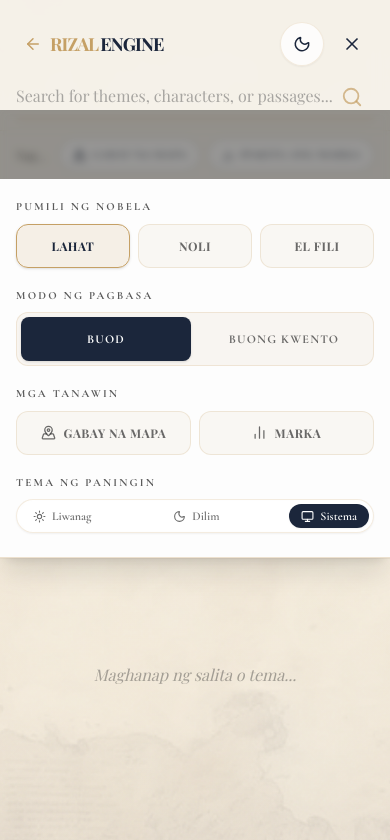
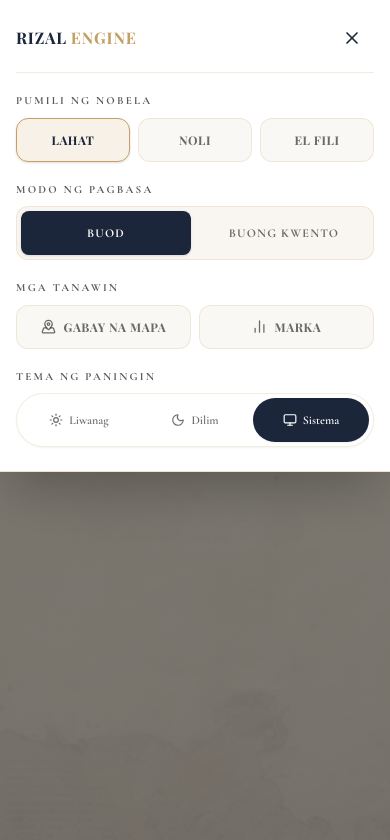
Before and after one commit to mematello/Rizal-Thematic-Exploration, a Next.js app in the folder frontend/: page /search in a window 390 px wide. Both pictures are taken after a click on the button 352 px from the left and 44 px from the top of the page. Shown: the top 840 px of the page. Built offline with nearby package versions, Linux system fonts and the light colour scheme.

Commit message:
fix(ui-polish-4): modal novel dark theme scoping, mobile drawer stacking, and search subheader icon collapse

```diff
--- a/frontend/app/globals.css
+++ b/frontend/app/globals.css
@@ -96,6 +96,17 @@ html.dark,
     --map-card-arrow: rgba(27, 38, 59, 0.25);
     --map-card-accent: #C5A065;
     --map-card-title-hover: #C5A065;
+    /* Modal Tokens */
+    --modal-shell-bg: #F7F3EB;
+    --modal-header-bg: #EFE9DC;
+    --modal-canvas-bg: #FDFBF7;
+    --modal-sidebar-bg: rgba(245, 242, 235, 0.5);
+    --modal-card-bg: #FFFFFF;
+    --modal-card-border: rgba(197, 160, 101, 0.2);
+    --modal-sub-bar-bg: rgba(239, 233, 220, 0.5);
+    --modal-button-bg: #FFFFFF;
+    --modal-border: rgba(197, 160, 101, 0.15);
+    --modal-definition-bg: rgba(197, 160, 101, 0.1);
 }
 
 html.dark [data-novel="noli"],
@@ -122,6 +133,17 @@ html.dark [data-novel="noli"],
     --map-card-arrow: rgba(232, 201, 122, 0.45);
     --map-card-accent: #E8C97A;
     --map-card-title-hover: #E8C97A;
+    /* Modal Dark Tokens (Midnight Navy family) */
+    --modal-shell-bg: #121A28;
+    --modal-header-bg: #151E2E;
+    --modal-canvas-bg: #0D1424;
+    --modal-sidebar-bg: #121A28;
+    --modal-card-bg: #1B2433;
+    --modal-card-border: rgba(232, 201, 122, 0.25);
+    --modal-sub-bar-bg: rgba(18, 26, 40, 0.8);
+    --modal-button-bg: #1B2433;
+    --modal-border: rgba(232, 201, 122, 0.25);
+    --modal-definition-bg: rgba(0, 0, 0, 0.4);
 }
 
 [data-novel="fili"] {
@@ -146,6 +168,17 @@ html.dark [data-novel="noli"],
     --map-card-arrow: rgba(141, 45, 45, 0.25);
     --map-card-accent: #8D2D2D;
     --map-card-title-hover: #8D2D2D;
+    /* Modal Tokens */
+    --modal-shell-bg: #EAE3D5;
+    --modal-header-bg: #E2D7C5;
+    --modal-canvas-bg: #FDFBF7;
+    --modal-sidebar-bg: rgba(234, 227, 213, 0.5);
+    --modal-card-bg: #FFFFFF;
+    --modal-card-border: rgba(141, 45, 45, 0.2);
+    --modal-sub-bar-bg: rgba(226, 215, 197, 0.5);
+    --modal-button-bg: #FFFFFF;
+    --modal-border: rgba(141, 45, 45, 0.15);
+    --modal-definition-bg: rgba(141, 45, 45, 0.1);
 }
 
 html.dark [data-novel="fili"],
@@ -173,6 +206,17 @@ html.dark [data-novel="fili"],
     --map-card-arrow: rgba(224, 108, 117, 0.45);
     --map-card-accent: #E06C75;
     --map-card-title-hover: #E06C75;
+    /* Modal Dark Tokens (Wine/Charcoal #180D0E / #1A0C0E / #1E0F11 / #140A0C family & rose-gold borders) */
+    --modal-shell-bg: #1A0C0E;
+    --modal-header-bg: #1E0F11;
+    --modal-canvas-bg: #140A0C;
+    --modal-sidebar-bg: #1A0C0E;
+    --modal-card-bg: #261215;
+    --modal-card-border: rgba(224, 108, 117, 0.25);
+    --modal-sub-bar-bg: rgba(26, 12, 14, 0.8);
+    --modal-button-bg: #261215;
+    --modal-border: rgba(224, 108, 117, 0.25);
+    --modal-definition-bg: rgba(0, 0, 0, 0.4);
 }
 
 [data-novel="both"] {
@@ -199,6 +243,17 @@ html.dark [data-novel="fili"],
     --map-card-arrow: rgba(197, 160, 101, 0.35);
     --map-card-accent: #C5A065;
     --map-card-title-hover: #C5A065;
+    /* Modal Tokens */
+    --modal-shell-bg: #F7F3EB;
+    --modal-header-bg: #EFE9DC;
+    --modal-canvas-bg: #FDFBF7;
+    --modal-sidebar-bg: rgba(245, 242, 235, 0.5);
+    --modal-card-bg: #FFFFFF;
+    --modal-card-border: rgba(197, 160, 101, 0.2);
+    --modal-sub-bar-bg: rgba(239, 233, 220, 0.5);
+    --modal-button-bg: #FFFFFF;
+    --modal-border: rgba(197, 160, 101, 0.15);
+    --modal-definition-bg: rgba(197, 160, 101, 0.1);
 }
 
 html.dark [data-novel="both"],
@@ -228,6 +283,17 @@ html.dark [data-novel="both"],
     --map-card-arrow: rgba(232, 201, 122, 0.45);
     --map-card-accent: #E8C97A;
     --map-card-title-hover: #E8C97A;
+    /* Modal Dark Tokens */
+    --modal-shell-bg: #121A28;
+    --modal-header-bg: #151E2E;
+    --modal-canvas-bg: #0D1424;
+    --modal-sidebar-bg: #121A28;
+    --modal-card-bg: #1B2433;
+    --modal-card-border: rgba(232, 201, 122, 0.25);
+    --modal-sub-bar-bg: rgba(18, 26, 40, 0.8);
+    --modal-button-bg: #1B2433;
+    --modal-border: rgba(232, 201, 122, 0.25);
+    --modal-definition-bg: rgba(0, 0, 0, 0.4);
 }
 
 /* Card-level novel styling overrides (supports mixed cards in 'both' mode) */
--- a/frontend/app/page.tsx
+++ b/frontend/app/page.tsx
@@ -274,33 +274,50 @@ export default function Home() {
 
           </div>
         </div>
+      </header>
 
-        {/* Mobile Slide-down Navigation Panel */}
+      {/* Mobile Navigation Drawer & Overlay (Rendered outside blurred header for sharp rendering and proper stacking) */}
       <AnimatePresence>
         {isMobileMenuOpen && (
           <>
-              {/* Backdrop */}
+            {/* Backdrop Overlay */}
             <motion.div
               initial={{ opacity: 0 }}
               animate={{ opacity: 1 }}
               exit={{ opacity: 0 }}
               transition={{ duration: 0.2 }}
               onClick={() => setIsMobileMenuOpen(false)}
-                className="fixed inset-0 top-[110px] z-50 bg-black/40 backdrop-blur-xs md:hidden"
+              className="fixed inset-0 z-[60] bg-black/50 md:hidden"
               aria-hidden="true"
             />
 
             {/* Drawer Content */}
             <motion.div
               id="mobile-navigation-drawer"
-                role="region"
+              role="dialog"
+              aria-modal="true"
               aria-label="Mobile Navigation"
-                initial={{ opacity: 0, height: 0 }}
-                animate={{ opacity: 1, height: 'auto' }}
-                exit={{ opacity: 0, height: 0 }}
+              initial={{ opacity: 0, y: -10 }}
+              animate={{ opacity: 1, y: 0 }}
+              exit={{ opacity: 0, y: -10 }}
               transition={{ duration: 0.25, ease: "easeInOut" }}
-                className="relative z-50 bg-white/98 dark:bg-brand-paper/98 border-b border-brand-gold/30 shadow-xl overflow-hidden md:hidden px-4 py-5 space-y-5"
+              className="fixed top-0 inset-x-0 z-[70] bg-white dark:bg-brand-paper border-b border-brand-gold/30 shadow-2xl max-h-[100dvh] overflow-y-auto md:hidden px-4 pt-[max(1rem,env(safe-area-inset-top))] pb-[max(1.5rem,env(safe-area-inset-bottom))] space-y-5"
             >
+              {/* Header row in mobile drawer */}
+              <div className="flex items-center justify-between pb-3 border-b border-brand-gold/20">
+                <span className="font-serif font-bold text-base tracking-wider text-brand-navy dark:text-foreground">
+                  RIZAL<span className="text-brand-gold ml-1">ENGINE</span>
+                </span>
+                <button
+                  type="button"
+                  onClick={() => setIsMobileMenuOpen(false)}
+                  className="min-w-[44px] min-h-[44px] w-11 h-11 rounded-full flex items-center justify-center hover:bg-black/5 dark:hover:bg-white/10 active:scale-95 text-brand-navy dark:text-brand-gold transition-colors"
+                  aria-label="Isara ang menu"
+                >
+                  <X className="w-5 h-5" />
+                </button>
+              </div>
+
               {/* Novel Selector for Mobile */}
               <div>
                 <span className="text-[11px] font-bold uppercase tracking-[0.2em] text-brand-text-light block mb-2">
@@ -388,7 +405,6 @@ export default function Home() {
           </>
         )}
       </AnimatePresence>
-      </header>
 
       <HeroSection novel={novel} />
 
--- a/frontend/app/search/page.tsx
+++ b/frontend/app/search/page.tsx
@@ -58,6 +58,21 @@ function SearchContent() {
             setSelectedNovel(novelFilter);
         }
     }, [novelFilter, setSelectedNovel]);
+
+    // Close mobile menu on Escape key and lock body scroll while open
+    useEffect(() => {
+        const handleKeyDown = (e: KeyboardEvent) => {
+            if (e.key === "Escape") setIsMobileMenuOpen(false);
+        };
+        if (isMobileMenuOpen) {
+            window.addEventListener("keydown", handleKeyDown);
+            document.body.style.overflow = "hidden";
+        }
+        return () => {
+            window.removeEventListener("keydown", handleKeyDown);
+            document.body.style.overflow = "";
+        };
+    }, [isMobileMenuOpen]);
 
     const { data, isLoading, error } = useRizalSearch(initialQuery, requiredNovels);
 
@@ -319,7 +334,7 @@ function SearchContent() {
                                 id="map-view-toggle"
                                 type="button"
                                 onClick={() => setViewMode(viewMode === 'map' ? 'grid' : 'map')}
-                                className={`h-8 min-h-[32px] flex items-center gap-1.5 text-[11px] font-bold uppercase tracking-wider rounded-full px-3 py-1 border transition-all shrink-0 active:scale-95 focus:outline-none focus-visible:ring-2 focus-visible:ring-brand-gold ${
+                                className={`h-8 min-h-[32px] flex items-center gap-1.5 text-[11px] font-bold uppercase tracking-wider rounded-full px-2.5 sm:px-3 py-1 border transition-all shrink-0 active:scale-95 focus:outline-none focus-visible:ring-2 focus-visible:ring-brand-gold ${
                                     viewMode === 'map'
                                         ? 'bg-brand-navy text-white dark:bg-brand-gold dark:text-[#0F141C] border-brand-navy dark:border-brand-gold shadow-sm font-bold'
                                         : 'border-brand-navy/20 dark:border-brand-gold/30 text-brand-navy/70 dark:text-foreground/80 hover:border-brand-navy/40 dark:hover:border-brand-gold hover:text-brand-navy dark:hover:text-brand-gold bg-white/80 dark:bg-[#182232]/85'
@@ -328,48 +343,69 @@ function SearchContent() {
                                 aria-label={viewMode === 'map' ? 'Bumalik sa Listahan' : 'Tingnan ang Gabay na Mapa'}
                             >
                                 {viewMode === 'map' ? <LayoutGrid size={13} /> : <MapPinned size={13} />}
-                                <span>{viewMode === 'map' ? 'Listahan' : 'Gabay na Mapa'}</span>
+                                <span className="hidden sm:inline">{viewMode === 'map' ? 'Listahan' : 'Gabay na Mapa'}</span>
                             </button>
 
                             <button
                                 type="button"
                                 onClick={() => setShowScores(!showScores)}
-                                className={`h-8 min-h-[32px] flex items-center gap-1.5 text-[11px] font-bold uppercase tracking-wider rounded-full px-3 py-1 border transition-all shrink-0 active:scale-95 focus:outline-none focus-visible:ring-2 focus-visible:ring-brand-gold ${showScores
+                                className={`h-8 min-h-[32px] flex items-center gap-1.5 text-[11px] font-bold uppercase tracking-wider rounded-full px-2.5 sm:px-3 py-1 border transition-all shrink-0 active:scale-95 focus:outline-none focus-visible:ring-2 focus-visible:ring-brand-gold ${showScores
                                     ? 'bg-brand-navy text-white dark:bg-brand-gold dark:text-[#0F141C] border-brand-navy dark:border-brand-gold shadow-xs font-bold'
                                     : 'border-brand-navy/20 dark:border-brand-gold/30 text-brand-navy/70 dark:text-foreground/80 hover:border-brand-navy/40 dark:hover:border-brand-gold hover:text-brand-navy dark:hover:text-brand-gold bg-white/80 dark:bg-[#182232]/85'
                                     }`}
+                                title={showScores ? 'Itago ang Marka' : 'Ipakita ang Marka'}
                                 aria-label={showScores ? 'Itago ang Marka' : 'Ipakita ang Marka'}
                             >
                                 <BarChart2 size={13} />
-                                <span>{showScores ? 'Itago ang Marka' : 'Ipakita ang Marka'}</span>
+                                <span className="hidden sm:inline">{showScores ? 'Itago ang Marka' : 'Ipakita ang Marka'}</span>
                             </button>
                         </div>
                     </div>
                 </div>
+            </header>
 
-                {/* Mobile Slide-down Navigation Panel for Search */}
+            {/* Mobile Navigation Drawer & Overlay (Rendered outside blurred header for sharp rendering and proper stacking) */}
             <AnimatePresence>
                 {isMobileMenuOpen && (
                     <>
+                        {/* Backdrop Overlay */}
                         <motion.div
                             initial={{ opacity: 0 }}
                             animate={{ opacity: 1 }}
                             exit={{ opacity: 0 }}
                             transition={{ duration: 0.2 }}
                             onClick={() => setIsMobileMenuOpen(false)}
-                                className="fixed inset-0 top-[110px] z-50 bg-black/40 backdrop-blur-xs md:hidden"
+                            className="fixed inset-0 z-[60] bg-black/50 md:hidden"
                             aria-hidden="true"
                         />
+
+                        {/* Drawer Content */}
                         <motion.div
                             id="mobile-search-navigation-drawer"
-                                role="region"
+                            role="dialog"
+                            aria-modal="true"
                             aria-label="Mobile Search Navigation"
-                                initial={{ opacity: 0, height: 0 }}
-                                animate={{ opacity: 1, height: 'auto' }}
-                                exit={{ opacity: 0, height: 0 }}
+                            initial={{ opacity: 0, y: -10 }}
+                            animate={{ opacity: 1, y: 0 }}
+                            exit={{ opacity: 0, y: -10 }}
                             transition={{ duration: 0.25, ease: "easeInOut" }}
-                                className="relative z-50 bg-white/98 dark:bg-brand-paper/98 border-b border-brand-gold/30 shadow-xl overflow-hidden md:hidden px-4 py-5 space-y-5 pb-[max(1.5rem,env(safe-area-inset-bottom))]"
+                            className="fixed top-0 inset-x-0 z-[70] bg-white dark:bg-brand-paper border-b border-brand-gold/30 shadow-2xl max-h-[100dvh] overflow-y-auto md:hidden px-4 pt-[max(1rem,env(safe-area-inset-top))] pb-[max(1.5rem,env(safe-area-inset-bottom))] space-y-5"
                         >
+                            {/* Header row in mobile drawer */}
+                            <div className="flex items-center justify-between pb-3 border-b border-brand-gold/20">
+                                <span className="font-serif font-bold text-base tracking-wider text-brand-navy dark:text-foreground">
+                                    RIZAL<span className="text-brand-gold ml-1">ENGINE</span>
+                                </span>
+                                <button
+                                    type="button"
+                                    onClick={() => setIsMobileMenuOpen(false)}
+                                    className="min-w-[44px] min-h-[44px] w-11 h-11 rounded-full flex items-center justify-center hover:bg-black/5 dark:hover:bg-white/10 active:scale-95 text-brand-navy dark:text-brand-gold transition-colors"
+                                    aria-label="Isara ang menu"
+                                >
+                                    <X className="w-5 h-5" />
+                                </button>
+                            </div>
+
                             {/* Novel Selector for Mobile */}
                             <div>
                                 <span className="text-[11px] font-bold uppercase tracking-[0.2em] text-brand-text-light dark:text-brand-gold/80 block mb-2">
@@ -510,7 +546,6 @@ function SearchContent() {
                     </>
                 )}
             </AnimatePresence>
-            </header>
 
             {/* Main Content */}
             <main className="flex-1 max-w-6xl w-full mx-auto px-4 py-6">
--- a/frontend/components/ThemeToggle.tsx
+++ b/frontend/components/ThemeToggle.tsx
@@ -40,7 +40,7 @@ export function ThemeToggle({ className = "", variant = "icon" }: ThemeTogglePro
         <button
           type="button"
           onClick={() => setTheme("light")}
-          className={`px-3 py-1 text-xs font-semibold rounded-full flex items-center gap-1.5 transition-all ${
+          className={`min-h-[44px] flex-1 justify-center px-3 py-2 text-xs font-semibold rounded-full flex items-center gap-1.5 transition-all ${
             theme === "light"
               ? "bg-brand-navy dark:bg-brand-gold text-white dark:text-brand-navy shadow-xs"
               : "text-brand-text/70 hover:text-brand-text"
@@ -48,13 +48,13 @@ export function ThemeToggle({ className = "", variant = "icon" }: ThemeTogglePro
           aria-pressed={theme === "light"}
           title="Maliwanag na tema"
         >
-          <Sun size={13} />
+          <Sun size={14} />
           <span>Liwanag</span>
         </button>
         <button
           type="button"
           onClick={() => setTheme("dark")}
-          className={`px-3 py-1 text-xs font-semibold rounded-full flex items-center gap-1.5 transition-all ${
+          className={`min-h-[44px] flex-1 justify-center px-3 py-2 text-xs font-semibold rounded-full flex items-center gap-1.5 transition-all ${
             theme === "dark"
               ? "bg-brand-navy dark:bg-brand-gold text-white dark:text-brand-navy shadow-xs"
               : "text-brand-text/70 hover:text-brand-text"
@@ -62,13 +62,13 @@ export function ThemeToggle({ className = "", variant = "icon" }: ThemeTogglePro
           aria-pressed={theme === "dark"}
           title="Madilim na tema"
         >
-          <Moon size={13} />
+          <Moon size={14} />
           <span>Dilim</span>
         </button>
         <button
           type="button"
           onClick={() => setTheme("system")}
-          className={`px-3 py-1 text-xs font-semibold rounded-full flex items-center gap-1.5 transition-all ${
+          className={`min-h-[44px] flex-1 justify-center px-3 py-2 text-xs font-semibold rounded-full flex items-center gap-1.5 transition-all ${
             theme === "system"
               ? "bg-brand-navy dark:bg-brand-gold text-white dark:text-brand-navy shadow-xs"
               : "text-brand-text/70 hover:text-brand-text"
@@ -76,7 +76,7 @@ export function ThemeToggle({ className = "", variant = "icon" }: ThemeTogglePro
           aria-pressed={theme === "system"}
           title="Awtomatikong tema ayon sa sistema"
         >
-          <Monitor size={13} />
+          <Monitor size={14} />
           <span>Sistema</span>
         </button>
       </div>
```
Also changed, not shown: frontend/components/ChapterModal.tsx (+41 -40 lines), frontend/components/ItemModal.tsx (+11 -11 lines). Lines whose indentation alone changed are shown as unchanged.
